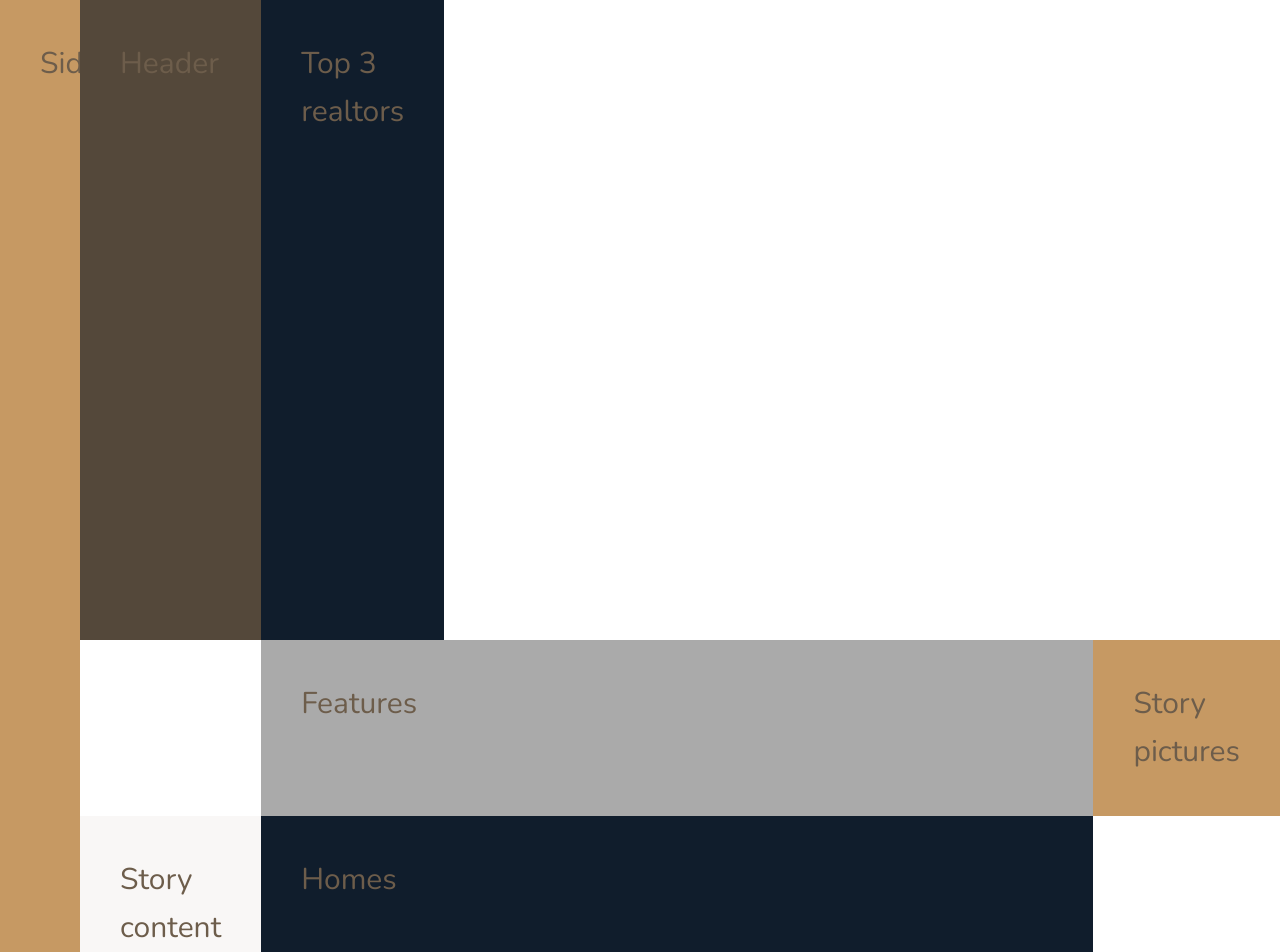
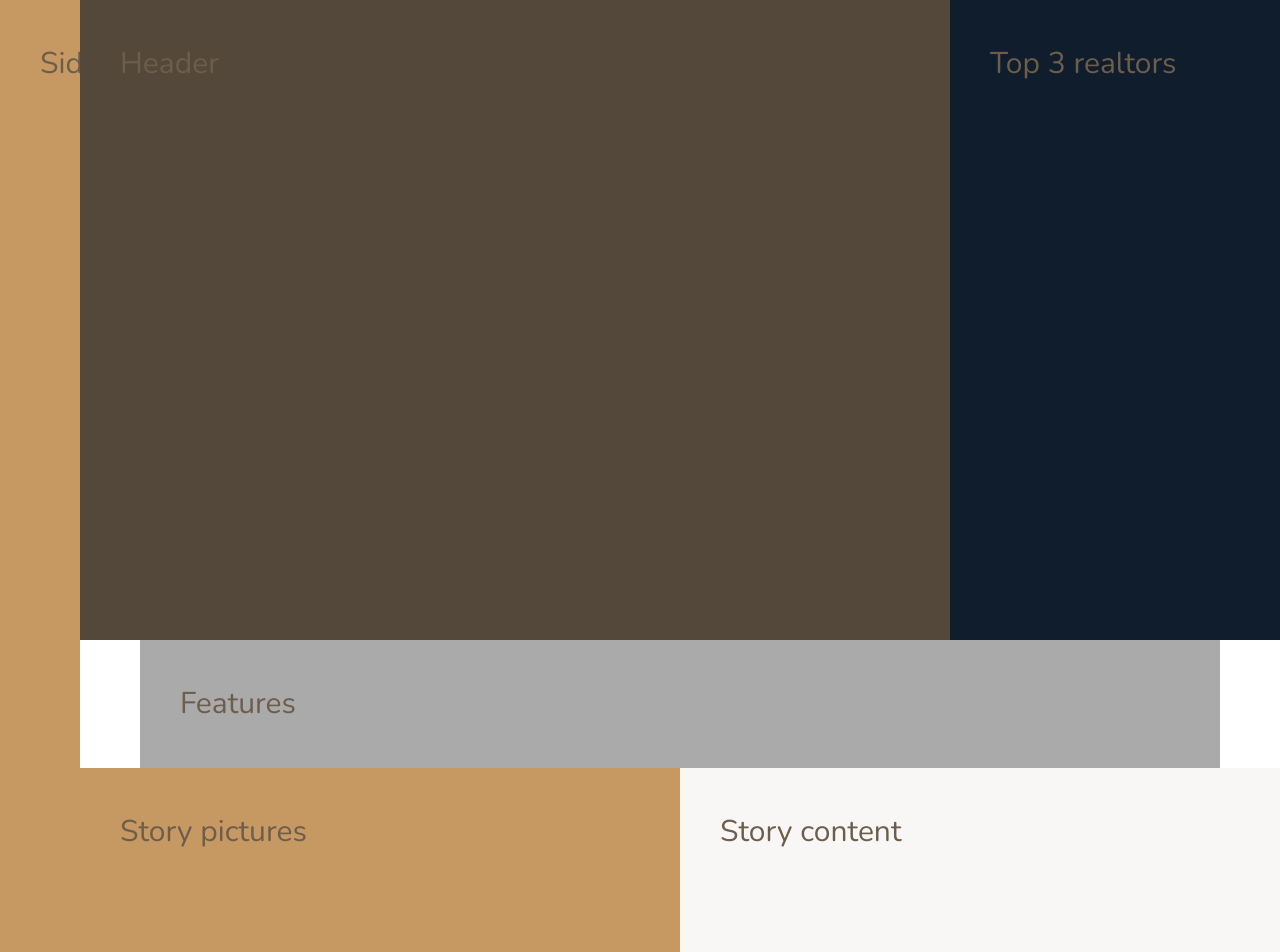
Before and after one commit to Liuzhengyang92/css-Sass, a website: page 3-Nexter/index.html in a window 1280 px wide. Shown: the top 952 px of the page. Drawn offline with nearby package versions, Linux system fonts and the light colour scheme.

Commit message:
overall layout

```diff
--- a/3-Nexter/sass/_base.scss
+++ b/3-Nexter/sass/_base.scss
@@ -37,8 +37,8 @@ body {
 .container {
   display: grid;
   grid-template-rows: 80vh min-content 40vw repeat(3, min-content);
-  grid-template-columns: [sidebar-start] 8rem [sidebar-end full-start] 1fr [center-start] repeat(8,
-    [col-start] minmax(min-content, 14rem) [col-end]) [center-end] 1fr [full-end];
+  grid-template-columns: [sidebar-start] 8rem [sidebar-end full-start] minmax(6rem, 1fr) [center-start] repeat(8,
+    [col-start] minmax(min-content, 14rem) [col-end]) [center-end] minmax(6rem, 1fr) [full-end];
 
   & > * {
     padding: 40px;
--- a/3-Nexter/sass/_header.scss
+++ b/3-Nexter/sass/_header.scss
@@ -1,3 +1,4 @@
 .header {
   background-color: $color-grey-dark-1;
+  grid-column: full-start / col-end 6;
 }
--- a/3-Nexter/sass/_realtors.scss
+++ b/3-Nexter/sass/_realtors.scss
@@ -1,3 +1,4 @@
 .realtors {
   background-color: $color-secondary;
+  grid-column: col-start 7 / full-end;
 }
--- a/3-Nexter/sass/_story.scss
+++ b/3-Nexter/sass/_story.scss
@@ -1,9 +1,11 @@
 .story {
   &__pictures {
     background-color: $color-primary;
+    grid-column: full-start / col-end 4;
   }
 
   &__content {
     background-color: $color-grey-light-1;
+    grid-column: col-start 5 / full-end;
   }
 }
```
Also changed, not shown: 3-Nexter/css/style.css.
